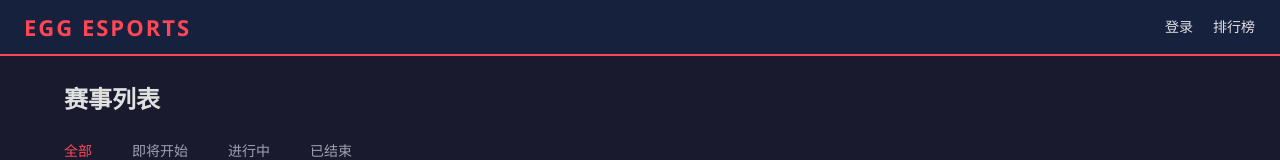
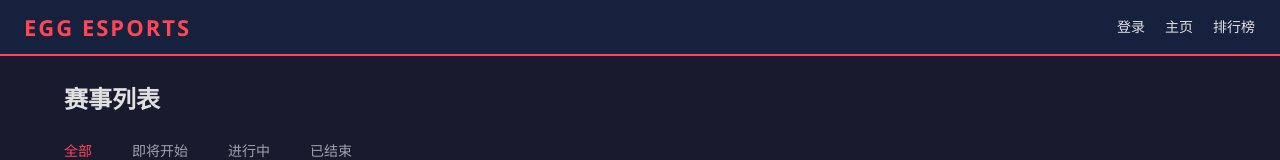
Before and after one commit to denglizibinghua/egg-esports-open, a Vue app in the folder egg-web/: page / in a window 1280 px wide. Shown: the top 160 px of the page. Built offline with nearby package versions, Linux system fonts and the light colour scheme; no server answers.

Commit message:
feat: 导航栏增加主页按钮

```diff
--- a/egg-web/src/App.vue
+++ b/egg-web/src/App.vue
@@ -13,6 +13,7 @@
           <template v-else>
             <el-button type="text" class="nav-btn" @click="$router.push('/login')">登录</el-button>
           </template>
+          <el-button type="text" class="nav-btn" @click="$router.push('/')">主页</el-button>
           <el-button type="text" class="nav-btn" @click="$router.push('/leaderboard')">排行榜</el-button>
           <el-button v-if="isAdmin" type="text" class="nav-btn admin-btn" @click="$router.push('/admin')">管理</el-button>
         </div>
```
